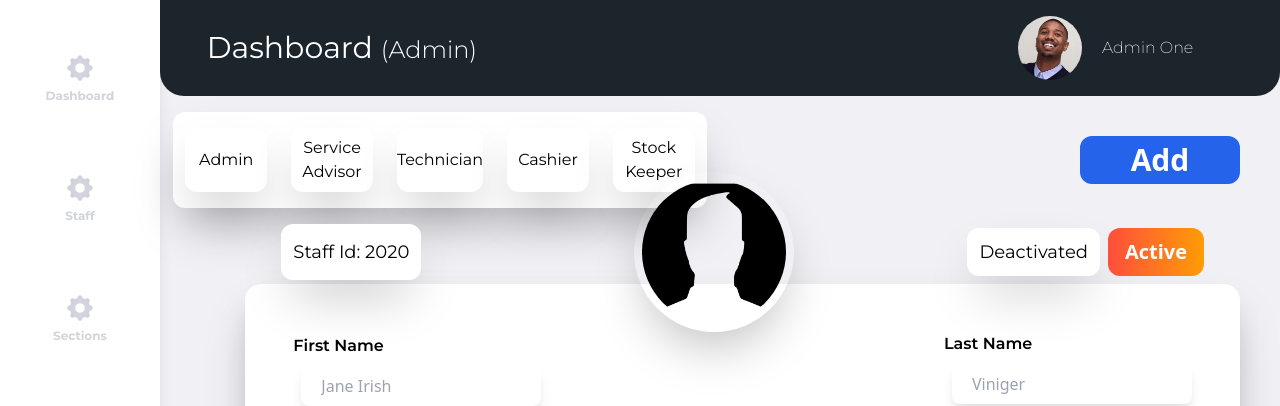
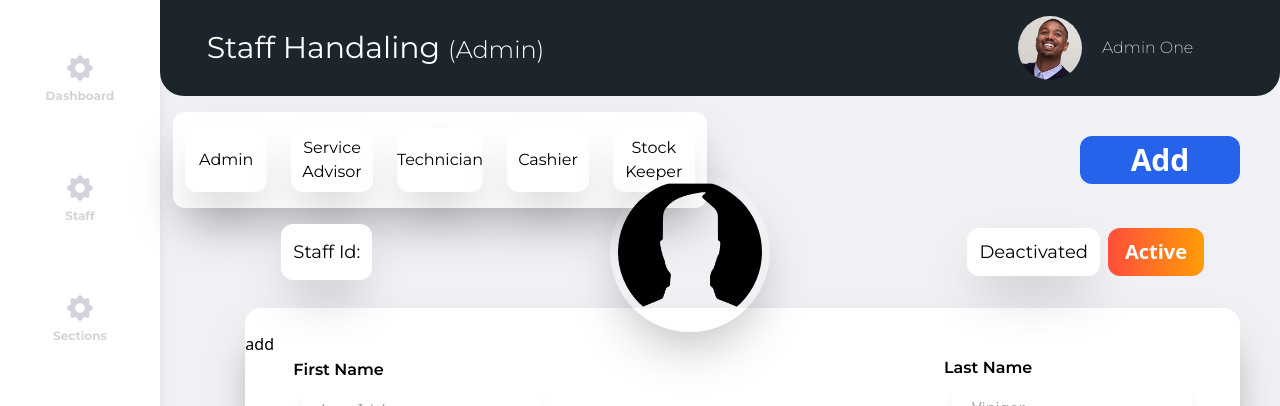
Before and after one commit to dumidu1998/autoaid-front, a React (Create React App) app: page /admin/staff in a window 1280 px wide. Shown: the top 406 px of the page. Built offline with nearby package versions, Linux system fonts and the light colour scheme; no server answers.

Commit message:
admin staff id url checking

```diff
--- a/src/App.js
+++ b/src/App.js
@@ -32,6 +32,8 @@ function App() {
             <Route path="/customer/vehicle" exact component={VehicleDetails} />
             <Route path="/admin" exact component={AdminDashboard} />
             <Route path="/admin/staff" exact component={AdminStaff} />
+            <Route path="/admin/staff/{staff_id}" component={AdminStaff} />
+
         </Switch>
       </Router>
 
--- a/src/components/Atoms/admin/AdminTopBar.js
+++ b/src/components/Atoms/admin/AdminTopBar.js
@@ -8,7 +8,7 @@ class AdminTopBar extends Component {
             <div className="w-full ">
                 <div className=" flex  h-24 bg-forth-0 rounded-b-3xl  items-center justify-center">
                     <div className=" flex w-11/12 justify-between items-center">
-                        <DashboardName roleName="Admin"/>
+                        <DashboardName name="Staff Handaling " roleName="Admin"/>
                         <Profileicon loginuser={"Admin One"} url="/imgs/admin/Admin One.jpg"/>
                     </div>
                 </div>
--- a/src/components/Atoms/admin/DashboardName.js
+++ b/src/components/Atoms/admin/DashboardName.js
@@ -4,7 +4,7 @@ class DashboardName extends Component {
     render() {
         return (
             <div>
-                <h1 className=" font-primary text-3xl text-white">Dashboard <span className=" font-primary text-2xl text-white font-light">({this.props.roleName})</span></h1>
+                <h1 className=" font-primary text-3xl text-white">{this.props.name}<span className=" font-primary text-2xl text-white font-light">({this.props.roleName})</span></h1>
             </div>
          );
     }
--- a/src/components/Moleculars/admin/AdminSideBar.js
+++ b/src/components/Moleculars/admin/AdminSideBar.js
@@ -8,7 +8,7 @@ class AdminSideBar extends Component {
         return (
             <div className="flex ">
                 <AdminSideBarIcons/>
-                <AdminTopBar/>
+                <AdminTopBar />
             </div>
          );
     }
--- a/src/components/Moleculars/admin/StaffManageForm.js
+++ b/src/components/Moleculars/admin/StaffManageForm.js
@@ -2,8 +2,9 @@
 import React,{useState}from 'react'
 import StaffManageFormTxt from '../../Atoms/admin/StaffManageFormTxt';
 import { Formik, Field, Form } from 'formik';
+import axios from 'axios';
 
-export default function StaffManageForm() {
+export default function StaffManageForm(props) {
 
     return (
         <div className="w-full shadow-xl ">
@@ -12,15 +13,40 @@ export default function StaffManageForm() {
                     firstName: '',
                     lastName: '',
                     email: '',
+                    contactNum:'',
+                    city:'',
+                    role:'',
+                    password:'',
+                    address:'',
+                    userName:''
                 }}
                 onSubmit={async (values) => {
                     await new Promise((r) => setTimeout(r, 500));
-                    alert(JSON.stringify(values, null, 2));
+                    axios.post(`${process.env.REACT_APP_API_BASE_URL}/admin/addstaff`, values)
+                        .then(function (response) {
+                            // handle success
+                            //onsole.log(response);
+                            props.setadded(!props.added);
+                            alert("Admin "+response.data.fisrtName+ " with id "+response.data.sid+" Added Sucessfully");
+
+                        })
+                        .catch(function (error) {
+                            //handle error
+                            console.log(error.response.data);
+                            alert("error Occured. Please Check data again");
+                        })
+                        .then(function () {
+                            //submit();
+                            // always executed
+
+                        });
                 }}
                 >
 
                 <Form>
+                <button>add </button>
                     <div className=" bg-white rounded-2xl shadow-2xl  flex justify-between items-center -mt-12 py-9 px-12 mb-4">
+
                         <div className="flex flex-col">
                             <label htmlFor="firstName" className="font-primary  text-md font-semibold  mt-3">First Name</label>
                             <Field id="firstName" name="firstName" placeholder="Jane Irish" className=" ml-2 mt-2 rounded-lg shadow-lg w-60 h-10 pl-5"/>
@@ -31,8 +57,8 @@ export default function StaffManageForm() {
                             <label htmlFor="email" className="font-primary  text-md font-semibold  mt-3">Email</label>
                             <Field id="email" name="email" placeholder="jane@gmail.com" className=" ml-2 mt-2 rounded-lg shadow-lg w-60 h-10 pl-5"/>
 
-                            <label htmlFor="contactNumber" className="font-primary  text-md font-semibold  mt-3">Contact Number</label>
-                            <Field id="contactNumber" name="contactNumber" placeholder="0772435678" className=" ml-2 rounded-lg shadow-lg w-60 h-10  mt-2 pl-5"/>
+                            <label htmlFor="contactNum" className="font-primary  text-md font-semibold  mt-3">Contact Number</label>
+                            <Field id="contactNum" name="contactNum" placeholder="0772435678" className=" ml-2 rounded-lg shadow-lg w-60 h-10  mt-2 pl-5"/>
 
                             <label htmlFor="city" className="font-primary  text-md font-semibold  mt-3">City </label>
                             <Field id="city" name="city" placeholder="Veyangoda" className=" ml-2 rounded-lg shadow-lg w-60 h-10  mt-2 pl-5"/>
--- a/src/components/Moleculars/admin/StaffManageIdStatusPropilePicRow.js
+++ b/src/components/Moleculars/admin/StaffManageIdStatusPropilePicRow.js
@@ -1,14 +1,60 @@
-import React, { Component } from 'react';
+// import React, { Component } from 'react';
+// import StaffManageIdDisplay from '../../Atoms/admin/StaffManageIdDisplay';
+// import StaffManageStatusBtn from '../../Atoms/admin/StaffManageStatusBtn';
+// import StaffManageStatusDisplay from '../../Atoms/admin/StaffManageStatusDisplay';
+// import StaffMemProfileImg from '../../Atoms/admin/StaffMemProfileImg';
+// class StaffManageIdStatusPropilePicRow extends Component {
+//     state = {  }
+//     render() {
+//         return (
+//             <div className="flex justify-between items-center z-10 px-9">
+//                 <StaffManageIdDisplay id={"2020"}/>
+//                 <div className="ml-12">
+//                     <StaffMemProfileImg/>
+//                 </div>
+//                 <div className="flex ml-2">
+//                     <StaffManageStatusDisplay status={"Deactivated"}/>
+//                     <StaffManageStatusBtn status={"Active"}/>
+//                 </div>
+//             </div>
+//          );
+//     }
+// }
+
+// export default StaffManageIdStatusPropilePicRow;
+
+import React,{useState,useEffect} from 'react'
 import StaffManageIdDisplay from '../../Atoms/admin/StaffManageIdDisplay';
 import StaffManageStatusBtn from '../../Atoms/admin/StaffManageStatusBtn';
 import StaffManageStatusDisplay from '../../Atoms/admin/StaffManageStatusDisplay';
 import StaffMemProfileImg from '../../Atoms/admin/StaffMemProfileImg';
-class StaffManageIdStatusPropilePicRow extends Component {
-    state = {  }
-    render() {
-        return (
-            <div className="flex justify-between items-center z-10 px-9">
-                <StaffManageIdDisplay id={"2020"}/>
+import axios from 'axios';
+export default function StaffManageIdStatusPropilePicRow() {
+    const [nextId, setnextId] = useState();
+
+    var getid = () => {
+        axios.get(`${process.env.REACT_APP_API_BASE_URL}/admin/getnextstaffid`)
+            .then(function (response) {
+                // handle success
+                console.log(response.data);
+                // alert(response.data);
+                setnextId(response.data);
+
+            })
+            .catch(function (error) {
+                // handle error
+                console.log(error);
+            })
+            .then(function () {
+                // always executed
+
+            });
+    }
+
+    useEffect(() => {getid();}, [])
+    return (
+        <div className="flex justify-between items-center z-10 px-9">
+                <StaffManageIdDisplay id={nextId}/>
                 <div className="ml-12">
                     <StaffMemProfileImg/>
                 </div>
@@ -17,8 +63,5 @@ class StaffManageIdStatusPropilePicRow extends Component {
                     <StaffManageStatusBtn status={"Active"}/>
                 </div>
             </div>
-         );
-    }
+    )
 }
-
-export default StaffManageIdStatusPropilePicRow;
--- a/src/components/Moleculars/admin/StaffMemListSlide.js
+++ b/src/components/Moleculars/admin/StaffMemListSlide.js
@@ -10,7 +10,7 @@ class StaffMemListSlide extends Component {
                 <div className="flex flex-col bg-white shadow-xl rounded-xl p-2 m-4">
                     <div className="flex justify-between items-center mx-4 w-48">
                         <StaffMemListId idNum={this.props.idNum}/>
-                        <StaffMemListManageBtn/>
+                        <StaffMemListManageBtn link={"/"+this.props.idNum}/>
                     </div>
                     <div className="flex justify-start ml-3">
                         <StaffMemListName userName={this.props.userName}/>
--- a/src/components/Organs/admin/AdminStaffManageOrgan.js
+++ b/src/components/Organs/admin/AdminStaffManageOrgan.js
@@ -1,23 +1,20 @@
-import React, { Component } from 'react';
+import React,{useState} from 'react'
 import StaffManageFormOrgan from './StaffManageFormOrgan';
 import StaffMemListOrgan from './StaffMemListOrgan';
 import StaffNavbarMolecular from '../../Moleculars/admin/StaffNavbarMolecular';
-class AdminStaffManageOrgan extends Component {
-    state = {  }
-    render() {
-        return (
-            <div>
+
+export default function AdminStaffManageOrgan() {
+    const [added, setadded] = useState(true);
+    return (
+        <div>
                 <div className="mb-3">
                     <StaffNavbarMolecular/>
                 </div>
                 <div className="flex items-center justify-center">
-                    <StaffMemListOrgan/>
+                    <StaffMemListOrgan added={added} />
                     <div className="ml-12"></div>
-                    <StaffManageFormOrgan/>
+                    <StaffManageFormOrgan setadded={setadded} added={added} />
                 </div>
             </div>
-         );
-    }
+    )
 }
-
-export default AdminStaffManageOrgan;
--- a/src/components/Organs/admin/StaffManageFormOrgan.js
+++ b/src/components/Organs/admin/StaffManageFormOrgan.js
@@ -1,18 +1,13 @@
-import React, { Component } from 'react';
+import React,{useState}from 'react'
 import StaffManageForm from '../../Moleculars/admin/StaffManageForm';
 import StaffManageIdStatusPropilePicRow from '../../Moleculars/admin/StaffManageIdStatusPropilePicRow';
-class StaffManageFormOrgan extends Component {
-    state = {  }
-    render() {
-        return (
+export default function StaffManageFormOrgan(props) {
+    return (
             <div className=" flex flex-col w-full float-right rounded-2xl -mt-12">
-                <StaffManageIdStatusPropilePicRow />
-                <div className="rounded-2xl">
-                    <StaffManageForm/>
-                </div>
+            <StaffManageIdStatusPropilePicRow />
+            <div className="rounded-2xl">
+                <StaffManageForm setadded={props.setadded} added={props.added}/>
             </div>
-         );
-    }
+        </div>
+    )
 }
-
-export default StaffManageFormOrgan;
--- a/src/components/Organs/admin/StaffMemListOrgan.js
+++ b/src/components/Organs/admin/StaffMemListOrgan.js
@@ -1,7 +1,7 @@
 import React,{useState,useEffect} from 'react'
 import StaffMemListSlide from '../../Moleculars/admin/StaffMemListSlide';
 import axios from 'axios';
-export default function StaffMemListOrgan() {
+export default function StaffMemListOrgan(props) {
 
     const [admin,setadmin] = useState([])
 
@@ -24,7 +24,7 @@ export default function StaffMemListOrgan() {
             });
     }
 
-    useEffect(() => {submit();}, [])
+    useEffect(() => {submit();}, [props.added])
 
 
     return (
```
Also changed, not shown: src/components/Atoms/admin/StaffMemListManageBtn.js (+25 -11 lines).
